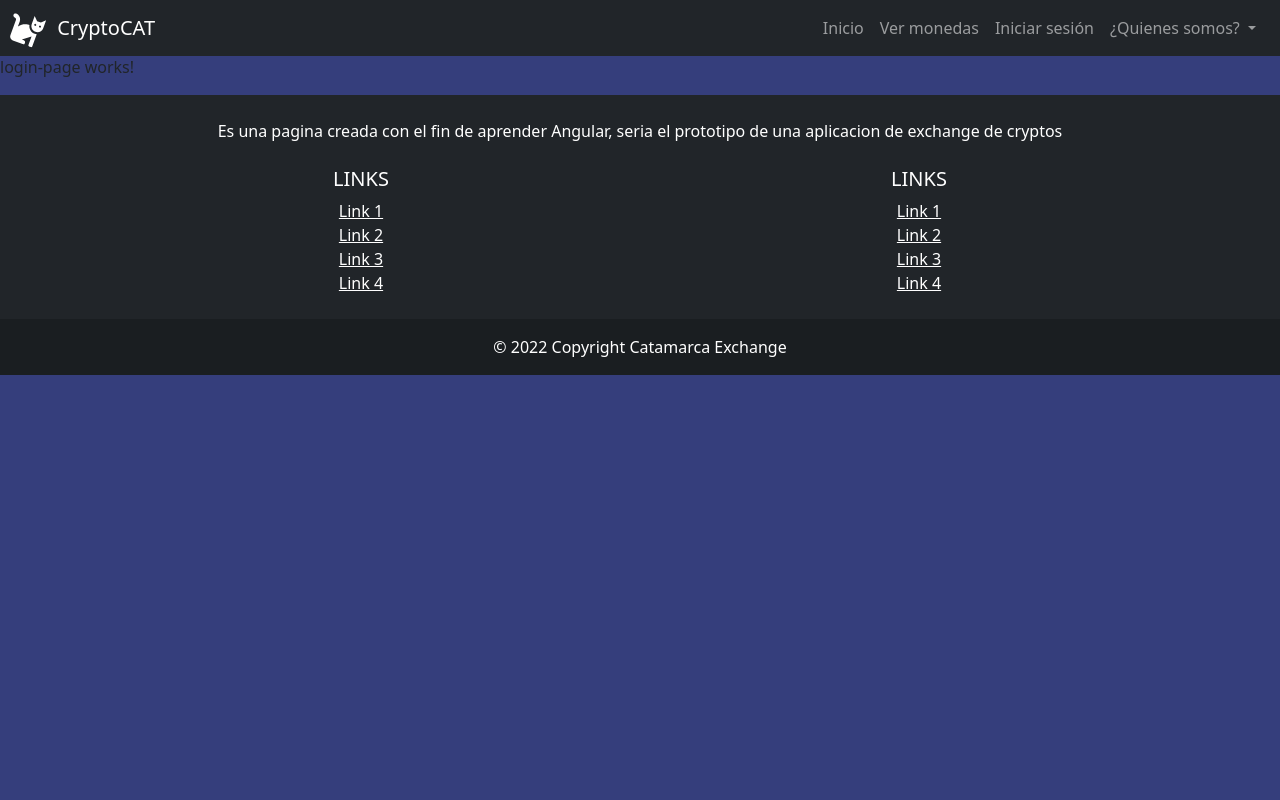
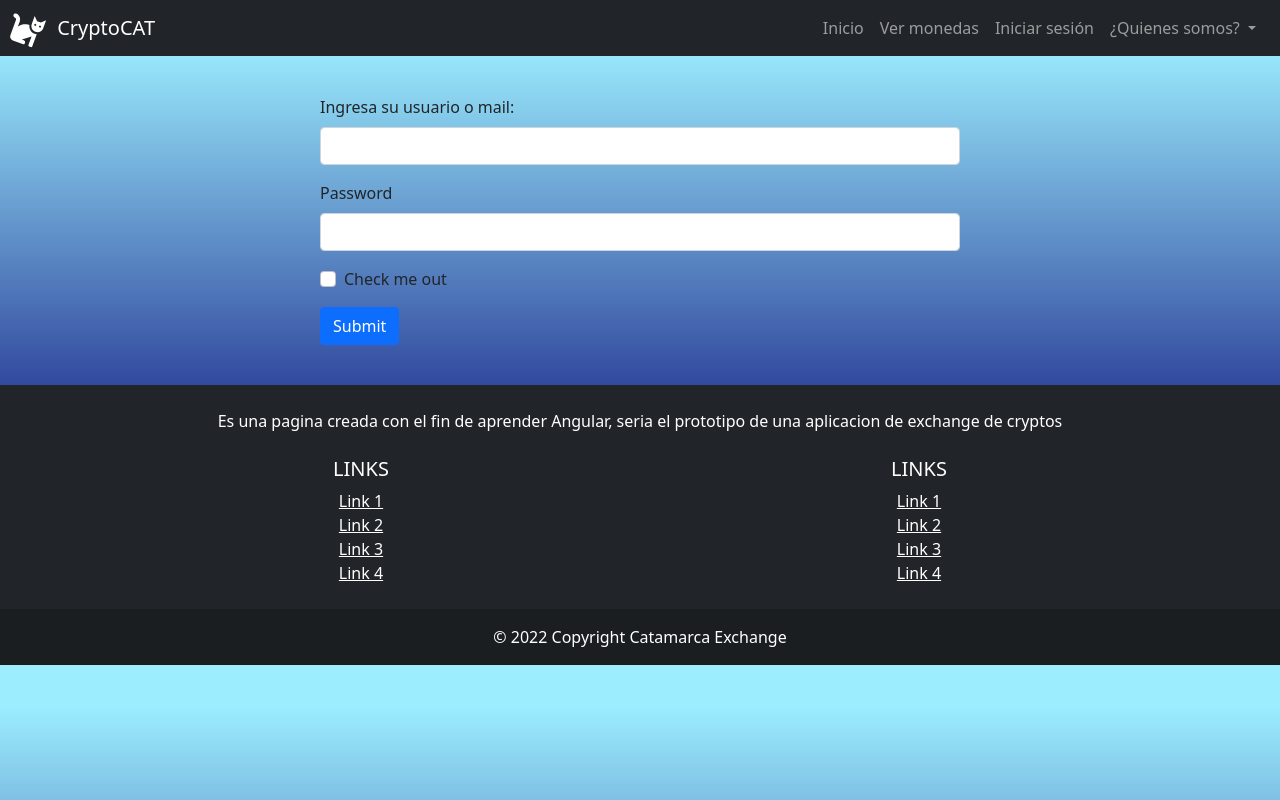
Before and after one commit to pgCatamarca2021fs/aula1-grupoc-team-1c, an Angular app: page /login in a window 1280 px wide. Built offline with nearby package versions, Linux system fonts and the light colour scheme.

Commit message:
Agregando un login

```diff
--- a/src/app/modules/login/login-page/login-page.component.css
+++ b/src/app/modules/login/login-page/login-page.component.css
@@ -0,0 +1,6 @@
+form{
+    max-width: 50%;
+    padding-top: 5vh;
+    padding-bottom: 5vh;
+    margin: 0 auto; /* alinea el centro el formulario */
+}
--- a/src/app/modules/login/login-page/login-page.component.html
+++ b/src/app/modules/login/login-page/login-page.component.html
@@ -1 +1,15 @@
-<p>login-page works!</p>
+<form>
+    <div class="mb-3">
+      <label for="exampleInputEmail1" class="form-label">Ingresa su usuario o mail:</label>
+      <input type="email" class="form-control" id="exampleInputEmail1" aria-describedby="emailHelp">
+    </div>
+    <div class="mb-3">
+      <label for="exampleInputPassword1" class="form-label">Password</label>
+      <input type="password" class="form-control" id="exampleInputPassword1">
+    </div>
+    <div class="mb-3 form-check">
+      <input type="checkbox" class="form-check-input" id="exampleCheck1">
+      <label class="form-check-label" for="exampleCheck1">Check me out</label>
+    </div>
+    <button type="submit" class="btn btn-primary">Submit</button>
+</form>
--- a/src/styles.css
+++ b/src/styles.css
@@ -5,7 +5,8 @@
 }
 
 body{
-    background-color: rgb(53, 62, 124);
+    background: rgb(7,4,65);
+    background: linear-gradient(0deg, rgba(7,4,65,1) 2%, rgba(9,9,121,1) 22%, rgba(156,238,255,1) 94%);
     padding-top: 55px;
 }
 
```
